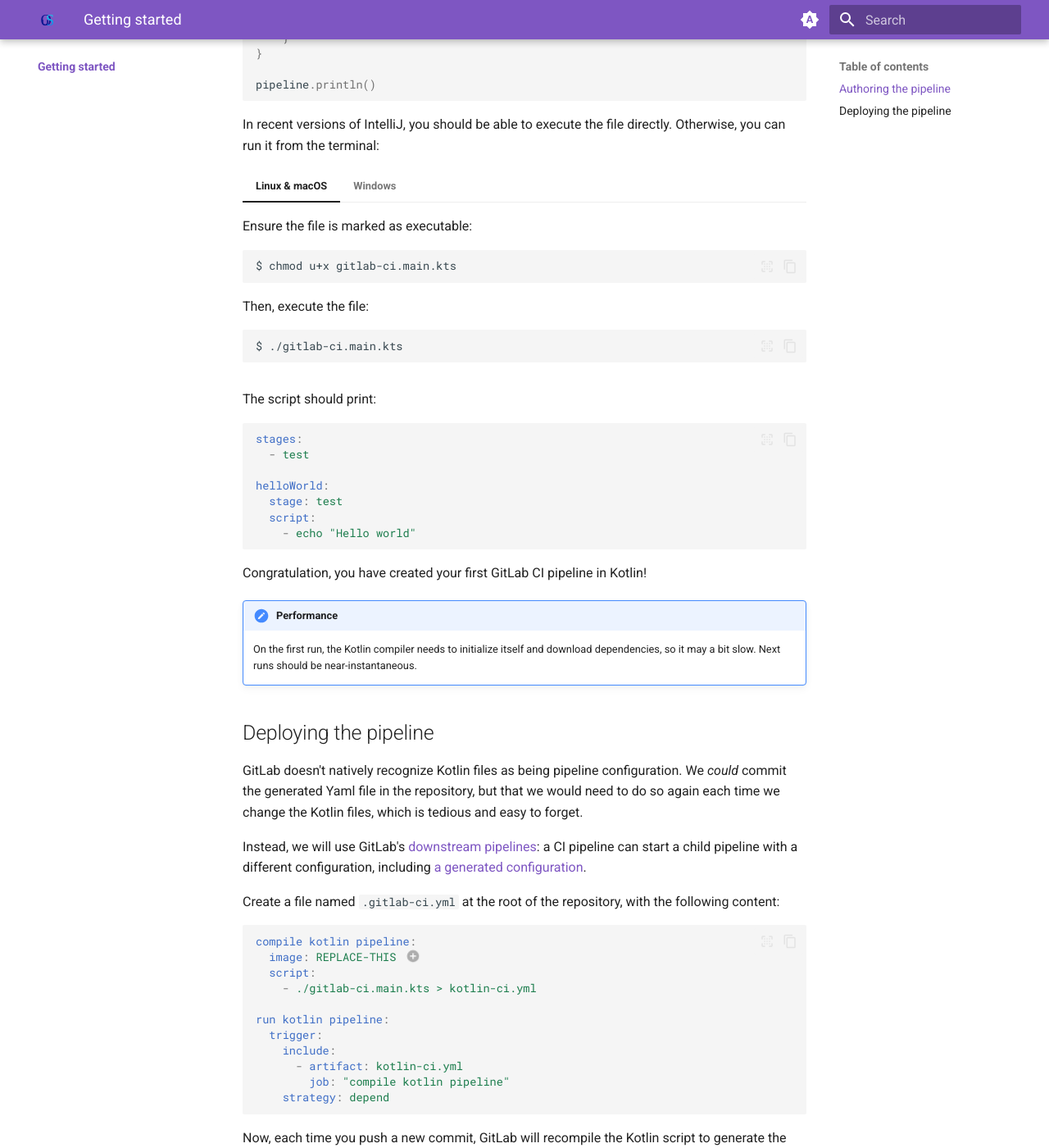
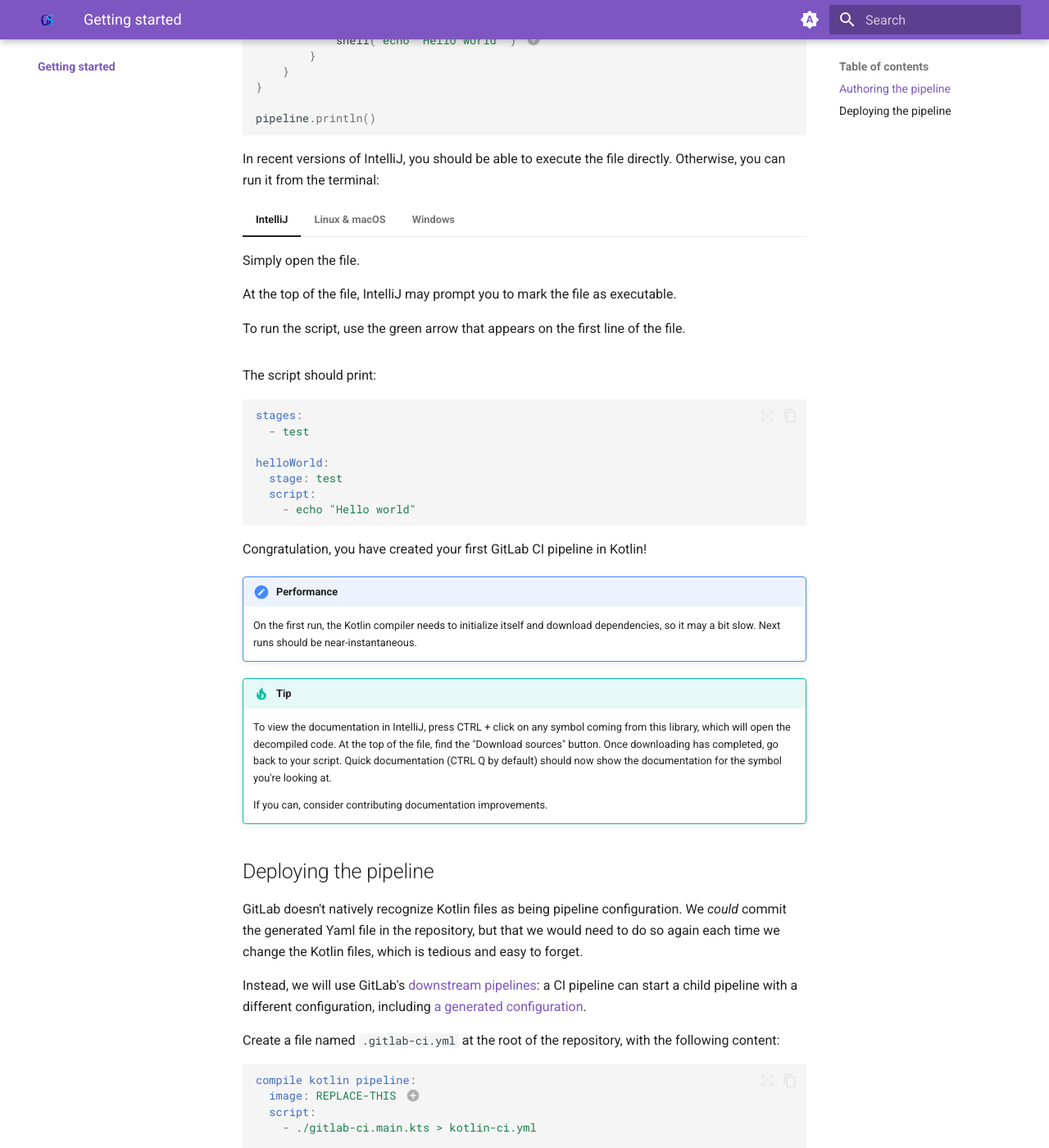
Before and after one commit to CLOVIS-AI/gitlab.main.kts, an MkDocs documentation site: the page built from docs/website/docs/tutorials/index.md, in a window 1280 px wide and 1400 px high, scrolled down 821 px. Shown: the whole window at 82% size. Built offline with MkDocs 1.6.1 and Material for MkDocs 9.7.7, drawn with Linux system fonts in a browser that asks for light colours; plug-ins that fetch from the network failed and are left out; some of the changed text lies outside the part shown.

Commit message:
docs(website): Mention setting up everything using an IDE

```diff
--- a/docs/website/docs/tutorials/index.md
+++ b/docs/website/docs/tutorials/index.md
@@ -7,6 +7,8 @@ Pre-requisites:
 - Basic knowledge of command-line usage.
 - [Install Java](https://www.java.com/en/download/help/download_options.html).
 - [Install the Kotlin compiler](https://kotlinlang.org/docs/command-line.html).
+
+If you prefer using an IDE, IntelliJ Community will install all of these automatically.
 
 ## Authoring the pipeline
 
@@ -46,6 +48,14 @@ pipeline.println()
 
 In recent versions of IntelliJ, you should be able to execute the file directly. Otherwise, you can run it from the terminal:
 
+=== "IntelliJ"
+
+    Simply open the file.
+
+    At the top of the file, IntelliJ may prompt you to mark the file as executable.
+
+    To run the script, use the green arrow that appears on the first line of the file.
+
 === "Linux & macOS"
 
     Ensure the file is marked as executable:
@@ -84,6 +94,11 @@ Congratulation, you have created your first GitLab CI pipeline in Kotlin!
 !!! note "Performance"
     On the first run, the Kotlin compiler needs to initialize itself and download dependencies, so it may a bit slow. Next runs should be near-instantaneous.
 
+!!! tip
+    To view the documentation in IntelliJ, press CTRL + click on any symbol coming from this library, which will open the decompiled code. At the top of the file, find the "Download sources" button. Once downloading has completed, go back to your script. Quick documentation (CTRL Q by default) should now show the documentation for the symbol you're looking at.
+
+    If you can, consider contributing documentation improvements.
+
 ## Deploying the pipeline
 
 GitLab doesn't natively recognize Kotlin files as being pipeline configuration. We _could_ commit the generated Yaml file in the repository, but that we would need to do so again each time we change the Kotlin files, which is tedious and easy to forget.
```
